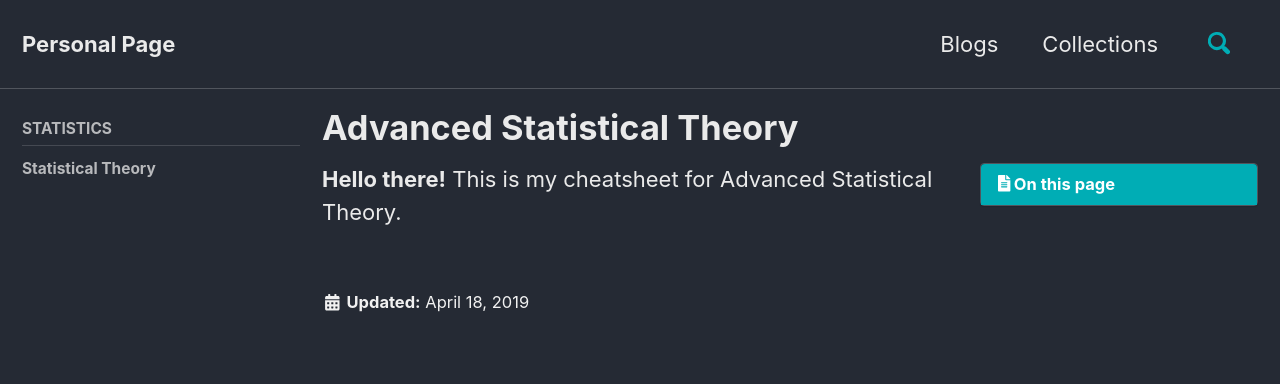
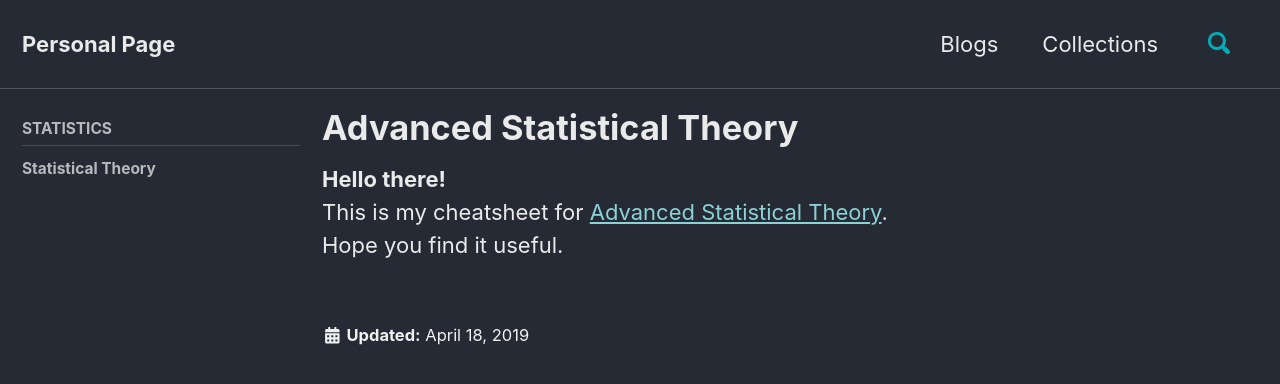
Before and after one commit to hqng/hqng.github.io, a Jekyll site: the page built from _statistics/statistical-theory.md, in a window 1280 px wide and 900 px high. Shown: the top 384 px of the window. Built offline with Jekyll 4.4.1, drawn with Linux system fonts in a browser that asks for light colours; cached includes are drawn as plain includes; nearby versions of some CDN libraries.

Commit message:
add download link for stat cheatsheet

```diff
--- a/_statistics/statistical-theory.md
+++ b/_statistics/statistical-theory.md
@@ -5,8 +5,9 @@ excerpt: "Cheatsheet for Advanced Statistical Theory"
 last_modified_at: 2019-04-18T15:53:52-04:00
 redirect_from:
   - /collection-archive/
-toc: true
+toc: false
 ---
 
-**Hello there!**
-This is my cheatsheet for Advanced Statistical Theory.
+**Hello there!** <br>
+This is my cheatsheet for [Advanced Statistical Theory](/pdf/adv-stat-theory.pdf). <br>
+Hope you find it useful.
```
Also changed, not shown: 1 other file.
